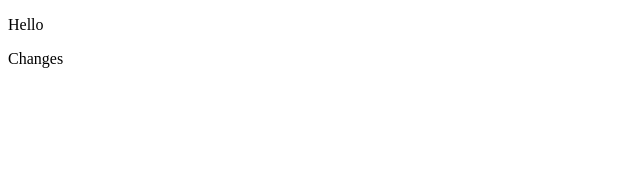
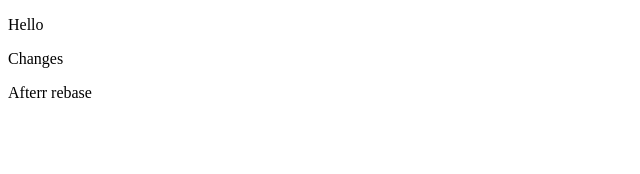
Before and after one commit to rohit0452/Test, an Angular app: page / in a window 1280 px wide. Shown: the top 174 px of the page, without its empty margins (0-640 px from the left). Built offline with nearby package versions, Linux system fonts and the light colour scheme.

Commit message:
After Rebase

```diff
--- a/src/app/app.component.html
+++ b/src/app/app.component.html
@@ -1,2 +1,3 @@
 <p>Hello </p>
 <p>Changes</p>
+<p>Afterr rebase</p>
```
